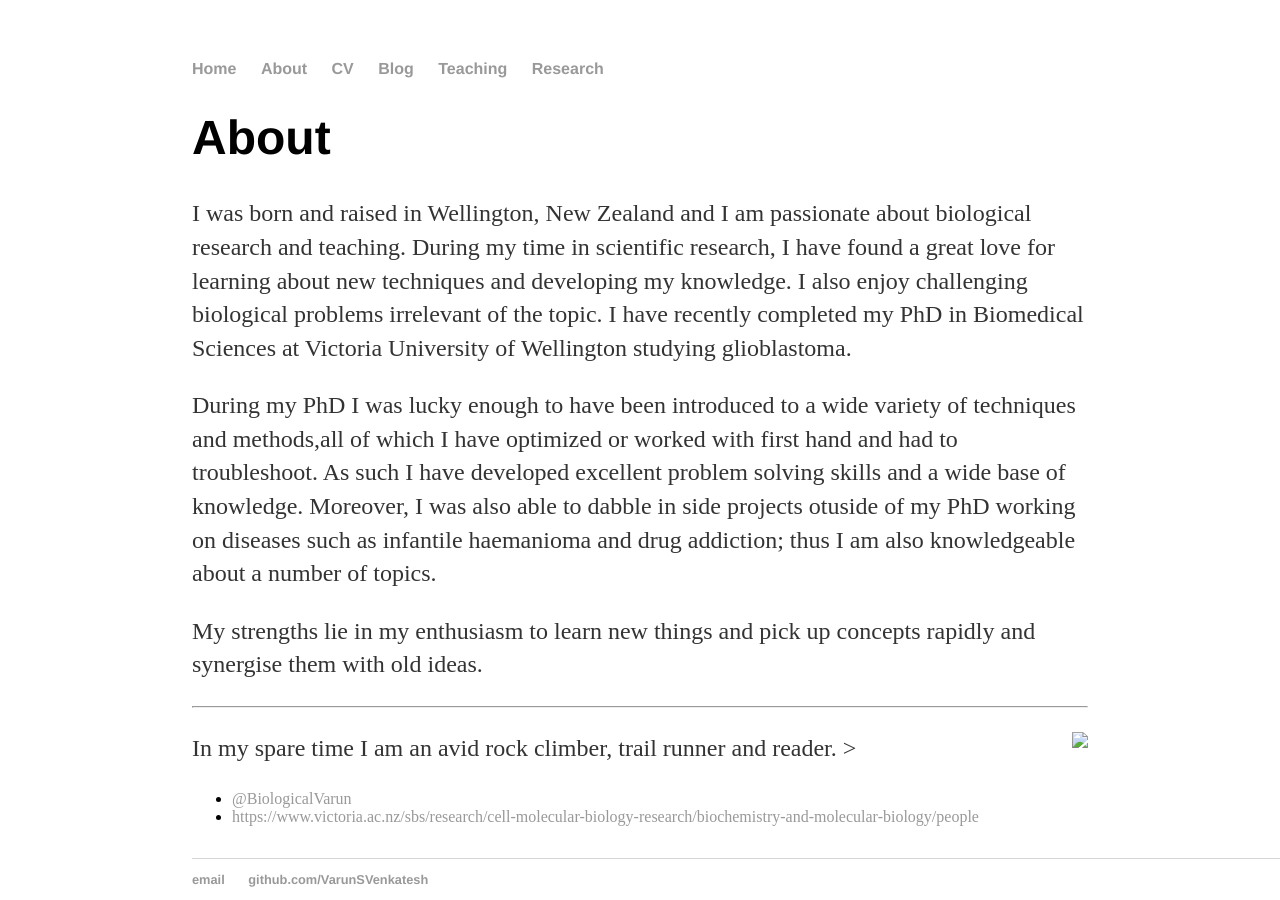
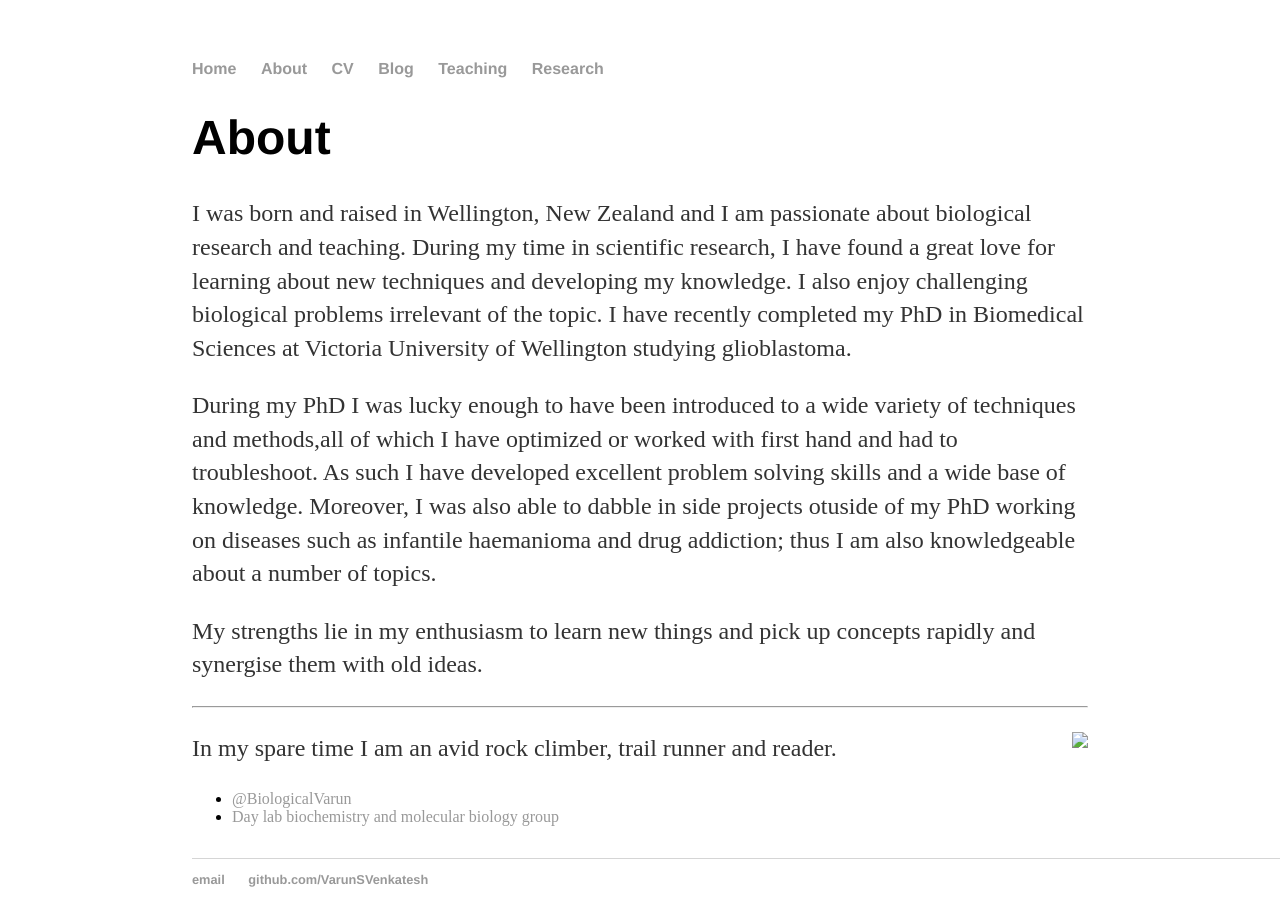
Before and after one commit to jcdwalle/VarunSVenkatesh.github.io, a Jekyll site: the page built from about/index.html, in a window 1280 px wide. Built offline with Jekyll 4.4.1, drawn with Linux system fonts in a browser that asks for light colours.

Commit message:
Update index.html
Tried to fix contacts at the bottom

```diff
--- a/about/index.html
+++ b/about/index.html
@@ -18,12 +18,12 @@ as infantile haemanioma and drug addiction; thus I am also knowledgeable about a
 
 	<p> In my spare time I am an avid rock climber, trail runner and reader.
 
-	><img align="right" src="VarunSVenkatesh.github.io/assets/615319_10203050816416550_2125258691_o.jpg" />
+	<img align="right" src="VarunSVenkatesh.github.io/assets/615319_10203050816416550_2125258691_o.jpg" />
 	</p>
 
 
 			<ul class="contacts">
-				<li><a href="#">@BiologicalVarun</a></li>
-				<li><a href="#">https://www.victoria.ac.nz/sbs/research/cell-molecular-biology-research/biochemistry-and-molecular-biology/people</a></li>
+				<li><a href="https://twitter.com/biologicalvarun">@BiologicalVarun</a></li>
+				<li><a href="https://www.victoria.ac.nz/sbs/research/cell-molecular-biology-research/biochemistry-and-molecular-biology/people">Day lab biochemistry and molecular biology group</a></li>
 				</ul>
 		</div>
```
